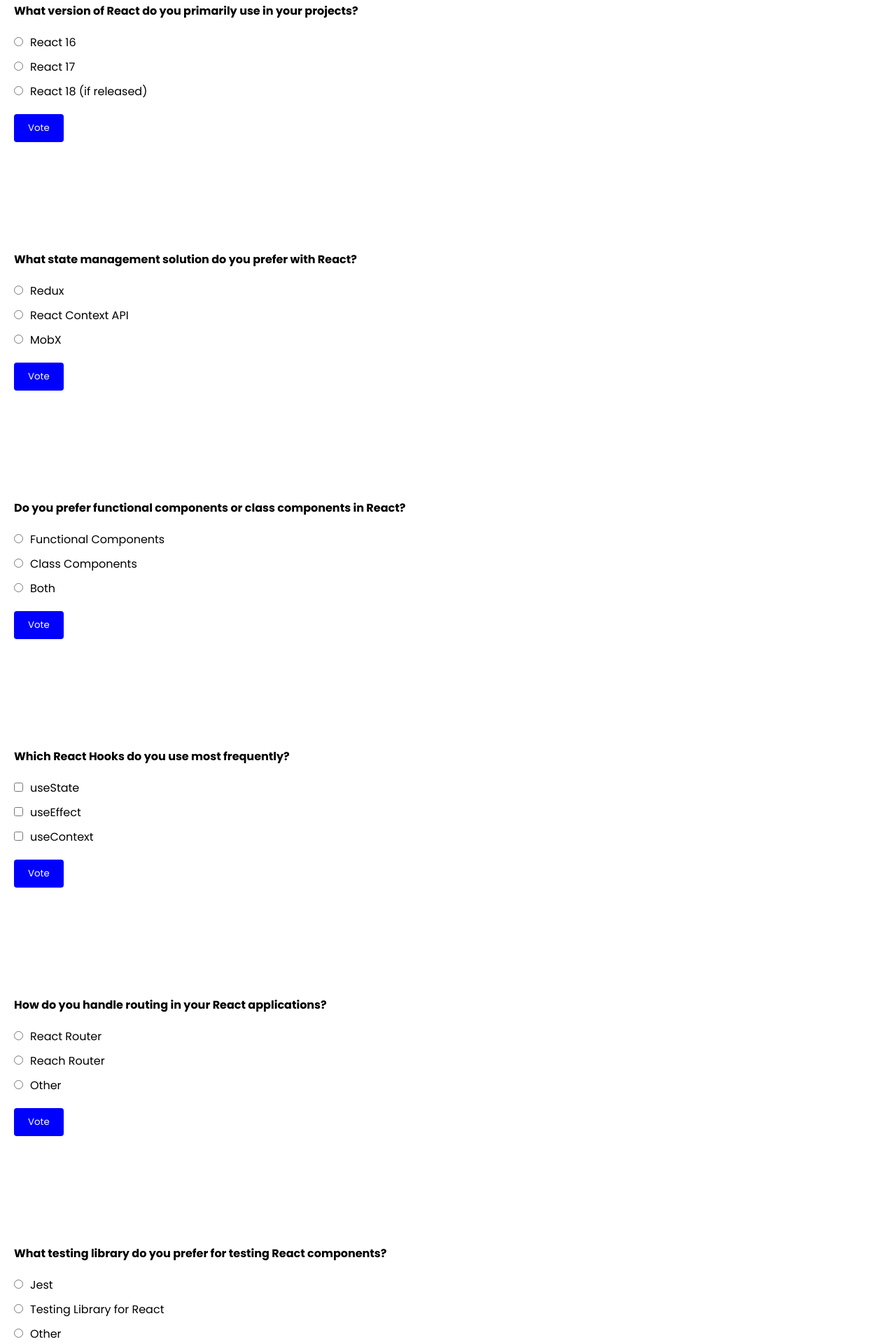
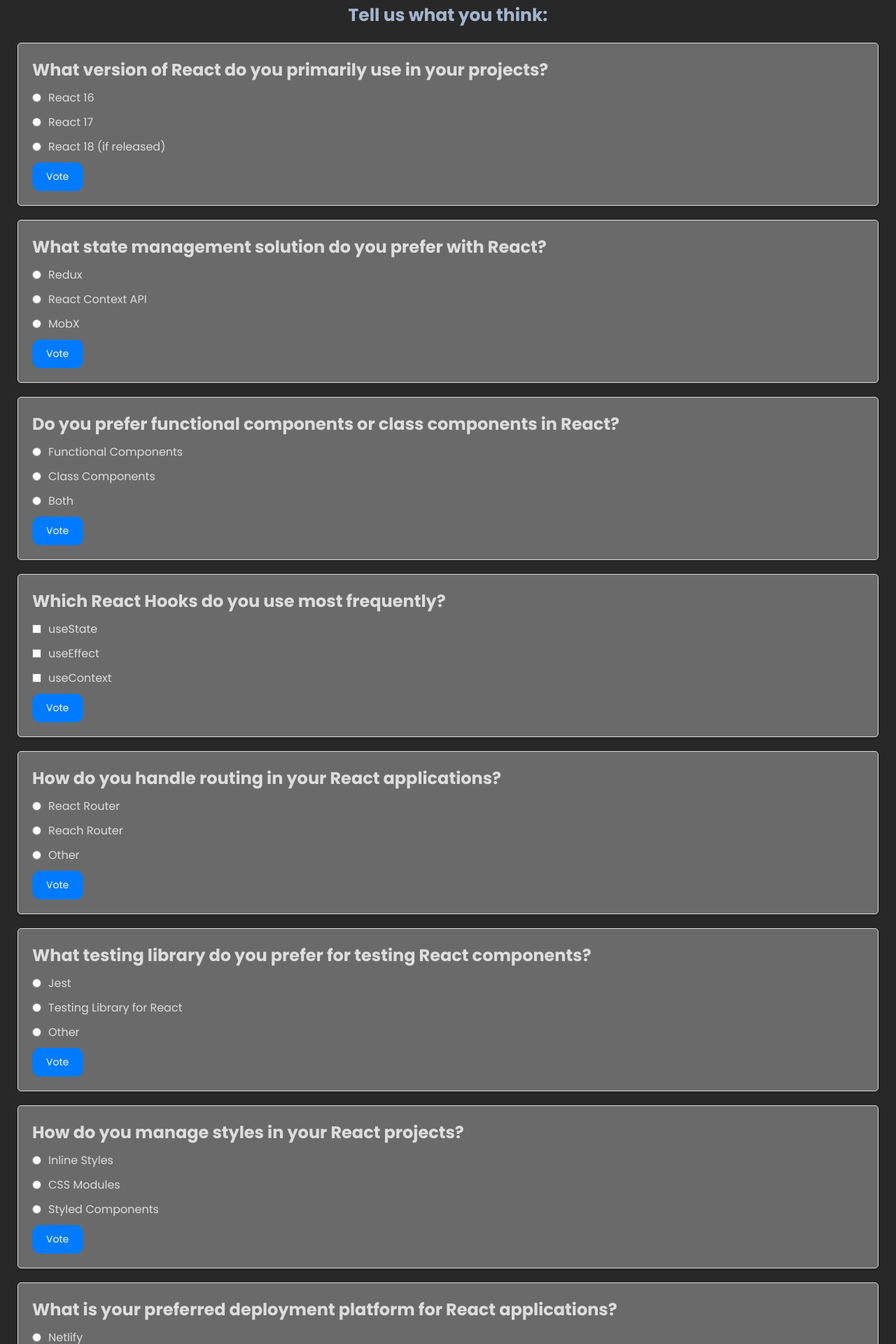
Before and after one commit to edberv1/DevLobby, a React (Create React App) app: page /polls in a window 1280 px wide. Shown: the part 120-2040 px from the top of the page at 70% size. Built offline with nearby package versions, Linux system fonts and the light colour scheme.

Commit message:
Styling and route fixes

```diff
--- a/src/components/molecules/Polls/Polls.scss
+++ b/src/components/molecules/Polls/Polls.scss
@@ -1,64 +1,71 @@
 .poll {
-    background: white;
+  h3 {
+    color: #a4b6ce;
+    font-size: 25px;
+    font-weight: bold;
+    margin: 20px 0;
+    text-align: center;
+  }
+
+  .poll-card {
+    background-color: #ffffff4e;
+    border: 1px solid #ddd;
+    border-radius: 5px;
+    box-shadow: 2px 2px 5px rgba(0, 0, 0, 0.1);
+    margin: 20px 25px;
     padding: 20px;
-    border-radius: 8px;
-    box-shadow: 0 2px 4px rgba(0, 0, 0, 0.1);
-
-    @media (max-width: 768px) {
-      padding: 15px;
-    }
 
     .poll-question {
-      margin-bottom: 20px;
+      color: #ddd;
+      font-size: 24px;
       font-weight: bold;
+      margin-bottom: 10px;
+      max-height: 4em;
+      overflow: hidden;
+      display: -webkit-box;
+      -webkit-box-orient: vertical;
+      -webkit-line-clamp: 2;
     }
 
     .poll-options {
-      margin-bottom: 20px;
+      margin-bottom: 10px;
 
       .poll-option {
+        display: flex;
+        align-items: center;
         margin-bottom: 10px;
 
-        input {
+        &:last-child {
+          margin-bottom: 0;
+        }
+
+        input[type="radio"],
+        input[type="checkbox"] {
           margin-right: 10px;
+        }
+
+        label {
+          color: #ddd;
+          font-size: 16px;
+          cursor: pointer;
+          transition: text-decoration 0.2s ease-in-out;
         }
       }
     }
 
     .vote-button {
-      background-color: blue;
-      color: white;
+      background-color: #007bff;
+      border: none;
+      border-radius: 10px;
+      color: #fff;
+      font-size: 14px;
       padding: 10px 20px;
-      border: none;
-      border-radius: 4px;
       cursor: pointer;
+      transition: background-color 0.2s ease-in-out;
 
       &:hover {
-        background-color: darken(blue, 10%);
-      }
-
-      @media (max-width: 768px) {
-        padding: 8px 16px;
-      }
-    }
-
-    .poll-results {
-      margin-top: 20px;
-
-      .poll-result {
-        height: 30px;
-        color: white;
-        padding: 5px;
-        border-radius: 4px;
-        display: flex;
-        align-items: center;
-        margin-bottom: 5px;
-      }
-    }
-
-    @media (max-width: 768px) {
-      .poll-results .poll-result {
-        height: 24px;
+        background-color: #0056b3;
       }
     }
   }
+}
--- a/src/components/molecules/Polls/index.jsx
+++ b/src/components/molecules/Polls/index.jsx
@@ -1,260 +1,139 @@
 import React from 'react';
 import './Polls.scss';
+import { useState } from 'react';
 
+
+
+const Question = ({ question, options }) => {
+  const [selectedOption, setSelectedOption] = useState(null);
+
+  const handleOptionChange = (optionId) => {
+    setSelectedOption(optionId);
+  };
+
+  return (
+    <div className="poll-card">
+      <p className="poll-question">{question}</p>
+      <div className="poll-options">
+        {options.map((option) => (
+          <Option key={option.id} option={option} isSelected={selectedOption === option.id} onSelect={handleOptionChange} />
+        ))}
+      </div>
+      <button className="vote-button">Vote</button>
+    </div>
+  );
+};
+
+const Option = ({ option, isSelected, onSelect }) => {
+  const handleChange = (event) => {
+    onSelect(option.id);
+  };
+
+  return (
+    <div className={`poll-option ${isSelected ? 'poll-option-selected' : ''}`}>
+      <input
+        type={option.type}
+        id={option.id}
+        value={option.id}
+        checked={isSelected}
+        onChange={handleChange}
+      />
+      <label htmlFor={option.id}>{option.label}</label>
+    </div>
+  );
+};
 const Polls = () => {
+  const questions = [
+    {
+      question: "What version of React do you primarily use in your projects?",
+      options: [
+        { type: "radio", id: "react-16", name: "react-version", label: "React 16" },
+        { type: "radio", id: "react-17", name: "react-version", label: "React 17" },
+        { type: "radio", id: "react-18", name: "react-version", label: "React 18 (if released)" }
+      ]
+    },
+    {
+      question: "What state management solution do you prefer with React?",
+      options: [
+        { type: "radio", id: "redux", name: "state-management", label: "Redux" },
+        { type: "radio", id: "context-api", name: "state-management", label: "React Context API" },
+        { type: "radio", id: "mobx", name: "state-management", label: "MobX" }
+      ]
+    },
+    {
+      question: "Do you prefer functional components or class components in React?",
+      options: [
+        { type: "radio", id: "functional-components", name: "component-type", label: "Functional Components" },
+        { type: "radio", id: "class-components", name: "component-type", label: "Class Components" },
+        { type: "radio", id: "both", name: "component-type", label: "Both" }
+      ]
+    },
+    {
+      question: "Which React Hooks do you use most frequently?",
+      options: [
+        { type: "checkbox", id: "useState", name: "hooks", label: "useState" },
+        { type: "checkbox", id: "useEffect", name: "hooks", label: "useEffect" },
+        { type: "checkbox", id: "useContext", name: "hooks", label: "useContext" }
+      ]
+    },
+    {
+      question: "How do you handle routing in your React applications?",
+      options: [
+        { type: "radio", id: "react-router", name: "routing", label: "React Router" },
+        { type: "radio", id: "reach-router", name: "routing", label: "Reach Router" },
+        { type: "radio", id: "other-routing", name: "routing", label: "Other" }
+      ]
+    },
+    {
+      question: "What testing library do you prefer for testing React components?",
+      options: [
+        { type: "radio", id: "jest", name: "testing-library", label: "Jest" },
+        { type: "radio", id: "testing-library-react", name: "testing-library", label: "Testing Library for React" },
+        { type: "radio", id: "other-testing-library", name: "testing-library", label: "Other" }
+      ]
+    },
+    {
+      question: "How do you manage styles in your React projects?",
+      options: [
+        { type: "radio", id: "inline-styles", name: "styles-management", label: "Inline Styles" },
+        { type: "radio", id: "css-modules", name: "styles-management", label: "CSS Modules" },
+        { type: "radio", id: "styled-components", name: "styles-management", label: "Styled Components" }
+      ]
+    },
+    {
+      question: "What is your preferred deployment platform for React applications?",
+      options: [
+        { type: "radio", id: "netlify", name: "deployment", label: "Netlify" },
+        { type: "radio", id: "vercel", name: "deployment", label: "Vercel" },
+        { type: "radio", id: "heroku", name: "deployment", label: "Heroku" }
+      ]
+    },
+    {
+      question: "Which React UI library or component library do you frequently use?",
+      options: [
+        { type: "radio", id: "material-ui", name: "ui-library", label: "Material-UI" },
+        { type: "radio", id: "ant-design", name: "ui-library", label: "Ant Design" },
+        { type: "radio", id: "chakra-ui", name: "ui-library", label: "Chakra UI" }
+      ]
+    },
+    {
+      question: "How do you handle internationalization (i18n) in your React projects?",
+      options: [
+        { type: "radio", id: "react-i18next", name: "i18n", label: "react-i18next" },
+        { type: "radio", id: "formatjs", name: "i18n", label: "FormatJS (React Intl)" },
+        { type: "radio", id: "other-i18n", name: "i18n", label: "Other" }
+      ]
+    }
+  ];
+
   return (
     <div className="poll">
-      {/* Question 1 */}
-      <div className="poll-question">
-        What version of React do you primarily use in your projects?
-      </div>
-      <div className="poll-options">
-        <div className="poll-option">
-          <input type="radio" name="react-version" />
-          <label>React 16</label>
-        </div>
-        <div className="poll-option">
-          <input type="radio" id="react-17" name="react-version" />
-          <label htmlFor="react-17">React 17</label>
-        </div>
-        <div className="poll-option">
-          <input type="radio" id="react-18" name="react-version" />
-          <label>React 18 (if released)</label>
-        </div>
-      </div>
-      <button className="vote-button">Vote</button>
-      <div className="poll-results">
-        <div className="poll-result">React 16</div>
-        <div className="poll-result">React 17</div>
-        <div className="poll-result">React 18 (if released)</div>
-      </div>
-
-      {/* Question 2 */}
-      <div className="poll-question">
-        What state management solution do you prefer with React?
-      </div>
-      <div className="poll-options">
-        <div className="poll-option">
-          <input type="radio" name="state-management" />
-          <label>Redux</label>
-        </div>
-        <div className="poll-option">
-          <input type="radio" id="context-api" name="state-management" />
-          <label htmlFor="context-api">React Context API</label>
-        </div>
-        <div className="poll-option">
-          <input type="radio" id="mobx" name="state-management" />
-          <label>MobX</label>
-        </div>
-      </div>
-      <button className="vote-button">Vote</button>
-      <div className="poll-results">
-        <div className="poll-result">Redux</div>
-        <div className="poll-result">React Context API</div>
-        <div className="poll-result">MobX</div>
-      </div>
-
-      {/* Question 3 */}
-      <div className="poll-question">
-        Do you prefer functional components or class components in React?
-      </div>
-      <div className="poll-options">
-        <div className="poll-option">
-          <input type="radio" name="component-type" />
-          <label>Functional Components</label>
-        </div>
-        <div className="poll-option">
-          <input type="radio" id="class-components" name="component-type" />
-          <label htmlFor="class-components">Class Components</label>
-        </div>
-        <div className="poll-option">
-          <input type="radio" id="both" name="component-type" />
-          <label>Both</label>
-        </div>
-      </div>
-      <button className="vote-button">Vote</button>
-      <div className="poll-results">
-        <div className="poll-result">Functional Components</div>
-        <div className="poll-result">Class Components</div>
-        <div className="poll-result">Both</div>
-      </div>
-
-      {/* Question 4 */}
-      <div className="poll-question">
-        Which React Hooks do you use most frequently?
-      </div>
-      <div className="poll-options">
-        <div className="poll-option">
-          <input type="checkbox" id="useState" name="hooks" />
-          <label htmlFor="useState">useState</label>
-        </div>
-        <div className="poll-option">
-          <input type="checkbox" id="useEffect" name="hooks" />
-          <label htmlFor="useEffect">useEffect</label>
-        </div>
-        <div className="poll-option">
-          <input type="checkbox" id="useContext" name="hooks" />
-          <label htmlFor="useContext">useContext</label>
-        </div>
-      </div>
-      <button className="vote-button">Vote</button>
-      <div className="poll-results">
-        <div className="poll-result">useState</div>
-        <div className="poll-result">useEffect</div>
-        <div className="poll-result">useContext</div>
-      </div>
-
-      {/* Question 5 */}
-      <div className="poll-question">
-        How do you handle routing in your React applications?
-      </div>
-      <div className="poll-options">
-        <div className="poll-option">
-          <input type="radio" name="routing" />
-          <label>React Router</label>
-        </div>
-        <div className="poll-option">
-          <input type="radio" id="reach-router" name="routing" />
-          <label htmlFor="reach-router">Reach Router</label>
-        </div>
-        <div className="poll-option">
-          <input type="radio" id="other-routing" name="routing" />
-          <label>Other</label>
-        </div>
-      </div>
-      <button className="vote-button">Vote</button>
-      <div className="poll-results">
-        <div className="poll-result">React Router</div>
-        <div className="poll-result">Reach Router</div>
-        <div className="poll-result">Other</div>
-      </div>
-
-      {/* Question 6 */}
-      <div className="poll-question">
-        What testing library do you prefer for testing React components?
-      </div>
-      <div className="poll-options">
-        <div className="poll-option">
-          <input type="radio" name="testing-library" />
-          <label>Jest</label>
-        </div>
-        <div className="poll-option">
-          <input type="radio" id="testing-library-react" name="testing-library" />
-          <label htmlFor="testing-library-react">Testing Library for React</label>
-        </div>
-        <div className="poll-option">
-          <input type="radio" id="other-testing-library" name="testing-library" />
-          <label>Other</label>
-        </div>
-      </div>
-      <button className="vote-button">Vote</button>
-      <div className="poll-results">
-        <div className="poll-result">Jest</div>
-        <div className="poll-result">Testing Library for React</div>
-        <div className="poll-result">Other</div>
-      </div>
-
-      {/* Question 7 */}
-      <div className="poll-question">
-        How do you manage styles in your React projects?
-      </div>
-      <div className="poll-options">
-        <div className="poll-option">
-          <input type="radio" name="styles-management" />
-          <label>Inline Styles</label>
-        </div>
-        <div className="poll-option">
-          <input type="radio" id="css-modules" name="styles-management" />
-          <label htmlFor="css-modules">CSS Modules</label>
-        </div>
-        <div className="poll-option">
-          <input type="radio" id="styled-components" name="styles-management" />
-          <label>Styled Components</label>
-        </div>
-      </div>
-      <button className="vote-button">Vote</button>
-      <div className="poll-results">
-        <div className="poll-result">Inline Styles</div>
-        <div className="poll-result">CSS Modules</div>
-        <div className="poll-result">Styled Components</div>
-      </div>
-
-      {/* Question 8 */}
-      <div className="poll-question">
-        What is your preferred deployment platform for React applications?
-      </div>
-      <div className="poll-options">
-        <div className="poll-option">
-          <input type="radio" name="deployment" />
-          <label>Netlify</label>
-        </div>
-        <div className="poll-option">
-          <input type="radio" id="vercel" name="deployment" />
-          <label htmlFor="vercel">Vercel</label>
-        </div>
-        <div className="poll-option">
-          <input type="radio" id="heroku" name="deployment" />
-          <label>Heroku</label>
-        </div>
-      </div>
-      <button className="vote-button">Vote</button>
-      <div className="poll-results">
-        <div className="poll-result">Netlify</div>
-        <div className="poll-result">Vercel</div>
-        <div className="poll-result">Heroku</div>
-      </div>
-
-      {/* Question 9 */}
-      <div className="poll-question">
-        Which React UI library or component library do you frequently use?
-      </div>
-      <div className="poll-options">
-        <div className="poll-option">
-          <input type="radio" name="ui-library" />
-          <label>Material-UI</label>
-        </div>
-        <div className="poll-option">
-          <input type="radio" id="ant-design" name="ui-library" />
-          <label htmlFor="ant-design">Ant Design</label>
-        </div>
-        <div className="poll-option">
-          <input type="radio" id="chakra-ui" name="ui-library" />
-          <label>Chakra UI</label>
-        </div>
-      </div>
-      <button className="vote-button">Vote</button>
-      <div className="poll-results">
-        <div className="poll-result">Material-UI</div>
-        <div className="poll-result">Ant Design</div>
-        <div className="poll-result">Chakra UI</div>
-      </div>
-
-      {/* Question 10 */}
-      <div className="poll-question">
-        How do you handle internationalization (i18n) in your React projects?
-      </div>
-      <div className="poll-options">
-        <div className="poll-option">
-          <input type="radio" name="i18n" />
-          <label>react-i18next</label>
-        </div>
-        <div className="poll-option">
-          <input type="radio" id="formatjs" name="i18n" />
-          <label htmlFor="formatjs">FormatJS (React Intl)</label>
-        </div>
-        <div className="poll-option">
-          <input type="radio" id="other-i18n" name="i18n" />
-          <label>Other</label>
-        </div>
-      </div>
-      <button className="vote-button">Vote</button>
-      <div className="poll-results">
-        <div className="poll-result">react-i18next</div>
-        <div className="poll-result">FormatJS (React Intl)</div>
-        <div className="poll-result">Other</div>
-      </div>
+      <h3>Tell us what you think:</h3>
+      {questions.map((question, index) => (
+        <Question key={index} question={question.question} options={question.options} />
+      ))}
     </div>
   );
-}
+};
 
 export default Polls;
--- a/src/components/organisms/Signup/index.jsx
+++ b/src/components/organisms/Signup/index.jsx
@@ -20,7 +20,7 @@
 
   useEffect(() => {
     if (isLoggedIn) {
-      navigate('/admin')
+      navigate('/')
     }
     // eslint-disable-next-line
   }, [isLoggedIn])
--- a/src/router.js
+++ b/src/router.js
@@ -70,7 +70,7 @@
         element: <ProfileCard />,
       },
       {
-        path: "challengearea",
+        path: "/playcodearena/practical",
         element: <ChallengeArea />,
       },
     ],
```
